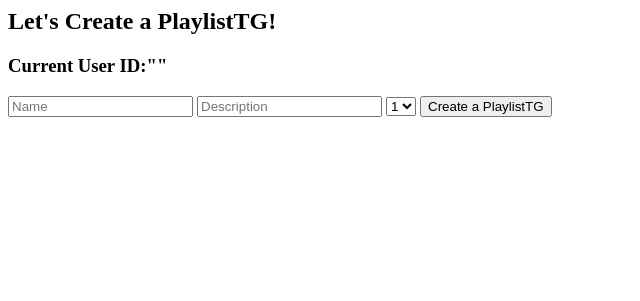
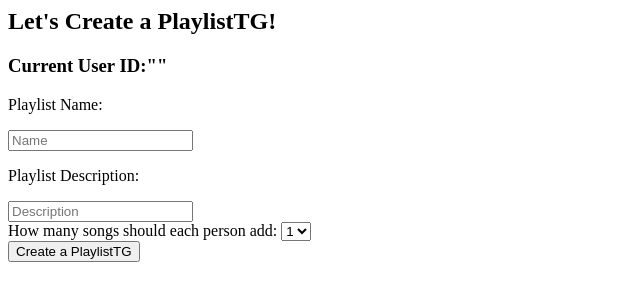
Before and after one commit to mkollada/playlists, a Flask app: template playlists/templates/create.html in a window 1280 px wide. Shown: the top 301 px of the page, without its empty margins (0-640 px from the left). Run offline with Flask 2, Linux system fonts and the light colour scheme; the template is opened without the code that fills it, so the values that code supplies are empty.

Commit message:
added feature to and songs to playlist

```diff
--- a/playlists/app.py
+++ b/playlists/app.py
@@ -8,8 +8,8 @@ from spotipy.oauth2 import SpotifyOAuth
 
 app = Flask(__name__)
 app.config.from_mapping(
-        SECRET_KEY='dev'
-    )
+    SECRET_KEY='dev'
+)
 app_dir = os.path.dirname(os.path.realpath(__file__))
 app.config['SQLALCHEMY_DATABASE_URI'] = f'sqlite:///database.sqlite3'
 
@@ -117,6 +117,7 @@ def set_token():
 def serve_search_bar_js():
     return app.send_static_file('js/add_songs.js')
 
+
 # TODO: Make this a post/get method
 @app.route('/search')
 def search():
@@ -130,20 +131,8 @@ def search():
         return jsonify({})
 
 
-# @app.route('/add_songs', methods=['GET'])
-# def add_songs():
-#
-#     token_info = sp.auth_manager.get_cached_token()
-#     if token_info and not sp.auth_manager.is_token_expired(token_info):
-#         return render_template('add_songs.html')
-#     else:
-#         session['prev_url'] = '/add_songs'
-#         return redirect((url_for('login')))
-
-
 @app.route('/add_songs/<string:spotify_playlist_id>', methods=['GET'])
 def add_songs(spotify_playlist_id):
-
     token_info = sp.auth_manager.get_cached_token()
     if token_info and not sp.auth_manager.is_token_expired(token_info):
         return render_template('add_songs.html',
@@ -153,18 +142,24 @@ def add_songs(spotify_playlist_id):
         return redirect((url_for('login')))
 
 
-@app.route('/add_songs_to_playlist/<string:spotify_playlist_id>',
+@app.route('/add_tracks_to_playlist/<string:spotify_playlist_id>',
            methods=['POST'])
 def add_tracks_to_playlist(spotify_playlist_id):
-    tracks = request.args.get('tracks')
+    tracks_to_add = request.get_json()['tracks_to_add']
 
+    for ix, track_id in enumerate(tracks_to_add):
+        tracks_to_add[ix] = f'spotify:track:{track_id}'
 
+    sp.user_playlist_add_tracks(sp.current_user()['id'],
+                                spotify_playlist_id,
+                                tracks_to_add)
+
+    return 'Success'
 
 
 @app.route('/tracks_added/<string:spotify_playlist_id>')
 def tracks_added(spotify_playlist_id):
     print('didnt add tracks')
-
 
 
 @app.route('/create')
@@ -181,16 +176,14 @@ def create():
 
 @app.route('/playlist_created')
 def playlist_created():
-    return render_template('playlist_created1.html',
+    return render_template('playlist_created.html',
                            name=request.args['name'],
-                           link=request.args['link'])
-
-
+                           link=request.args['link'],
+                           spotify_playlist_id=request.args['spotify_playlist_id'])
 
 
 @app.route('/create_playlist', methods=['POST', 'GET'])
 def create_playlist():
-
     playlist = sp.user_playlist_create(
         user=sp.current_user()['id'],
         name=request.form['playlist-name-field'],
@@ -208,9 +201,9 @@ def create_playlist():
     db.session.commit()
 
     return redirect(url_for('playlist_created',
-                    name=request.form['playlist-name-field'],
-                    link=playlist['external_urls']['spotify'],
-                    spotify_playlist_id=playlist['id']))
+                            name=request.form['playlist-name-field'],
+                            link=playlist['external_urls']['spotify'],
+                            spotify_playlist_id=playlist['id']))
 
 
 if __name__ == '__main__':
--- a/playlists/templates/create.html
+++ b/playlists/templates/create.html
@@ -8,23 +8,25 @@
     <h3>Current User ID:"{{ current_user_id }}"</h3>
 
     <form action="{{url_for('create_playlist')}}" method="POST">
-<!--      <div>-->
-<!--        <p>Playlist Name:</p>-->
+      <div>
+        <p>Playlist Name:</p>
         <input type="text" name="playlist-name-field" placeholder="Name">
-<!--      </div>-->
-<!--      <div>-->
-<!--        <p>Playlist Description:</p>-->
+      </div>
+      <div>
+        <p>Playlist Description:</p>
         <input type="text" name="playlist-desc-field" placeholder="Description">
-<!--      </div>-->
-<!--      <div>-->
-<!--        <label for="number-of-songs">How many songs should each person add:</label>-->
+      </div>
+      <div>
+        <label for="number-of-songs">How many songs should each person add:</label>
         <select name="number-of-songs">
           <option selected>1</option>
           <option>2</option>
           <option>3</option>
         </select>
-<!--      </div>-->
+      </div>
+        <div></div>
         <input type="submit" value="Create a PlaylistTG">
+
     </form>
 
 
--- a/playlists/templates/playlist_created.html
+++ b/playlists/templates/playlist_created.html
@@ -9,8 +9,7 @@
       <p>Here's the link to your new PlaylistTG: {{ link }}</p>
     </div>
     <p>Now go add some songs!</p>
-    <form action="{{url_for('add_songs',
-    spotify_playlist_id=spotify_playlist_id)}}" method="GET">
+    <form action="{{ url_for( 'add_songs', spotify_playlist_id=spotify_playlist_id ) }}" method="GET">
       <input type="submit" value="Go to add songs">
     </form>
 
```
Also changed, not shown: playlists/static/js/add_songs.js (+57 -3 lines), playlists/templates/add_songs.html (+3 -5 lines).
